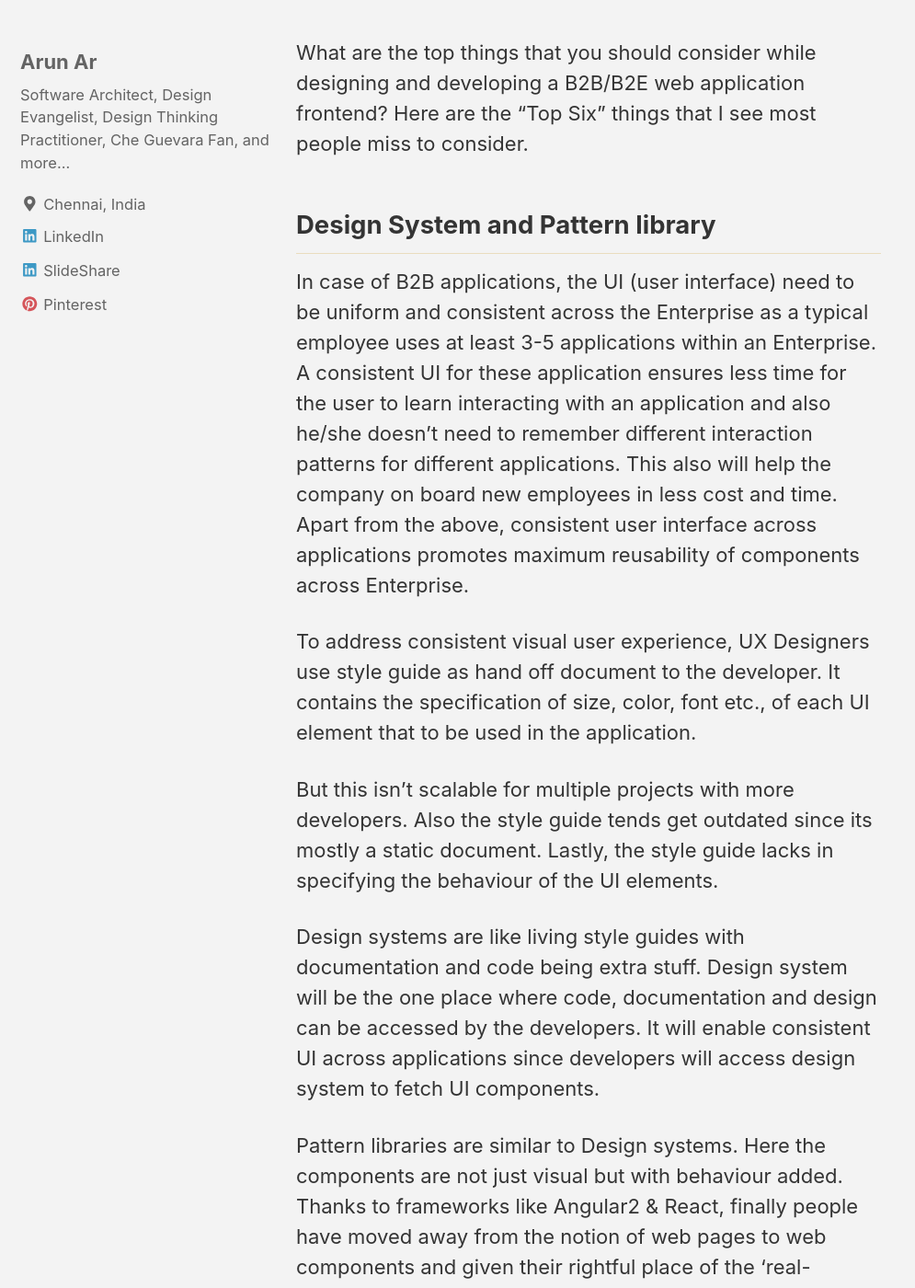
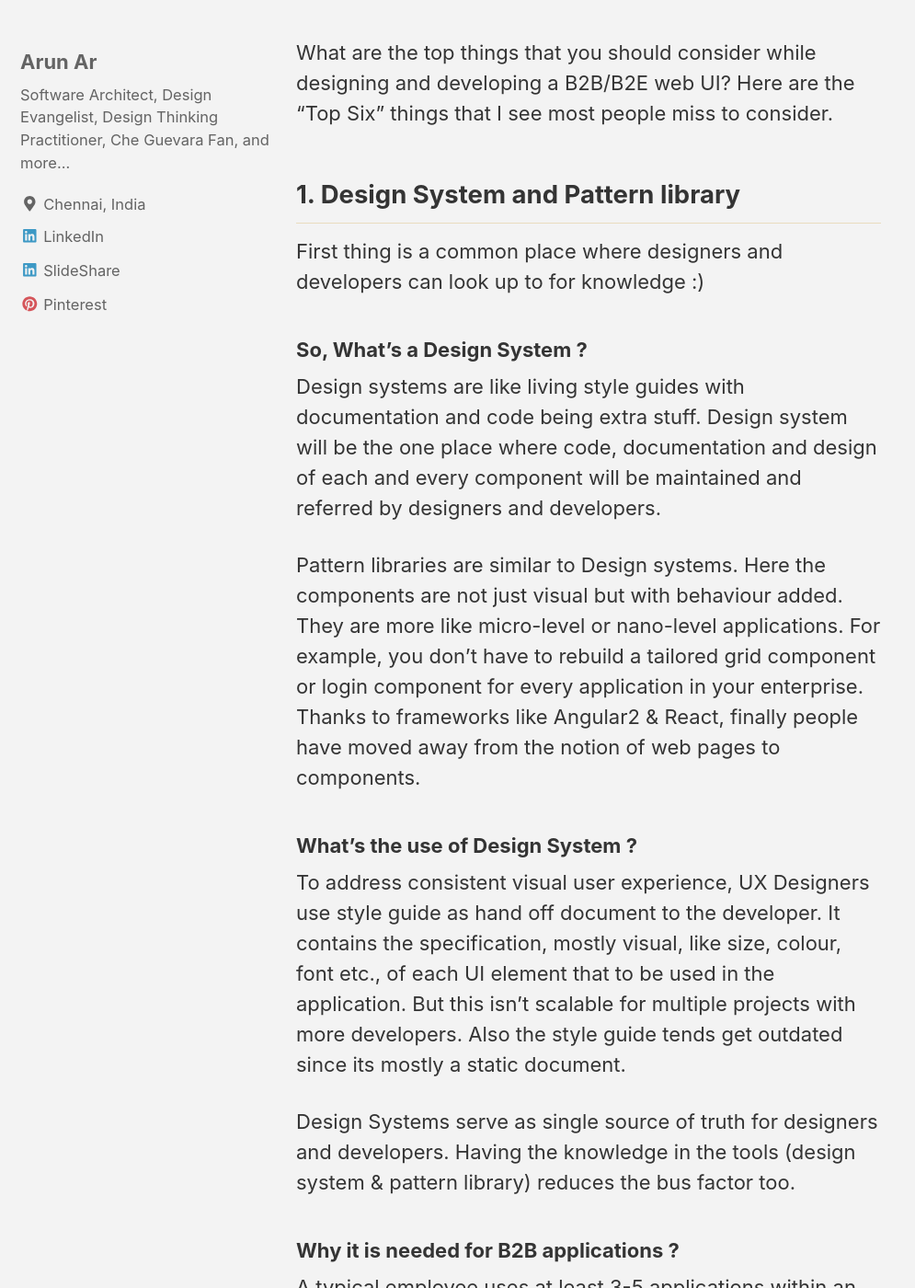
Before and after one commit to arun-ar/arun-ar.github.io, a Jekyll site: the page built from _posts/2018-07-26-6-things-to-build-better-b2b-web-ui.markdown, in a window 1280 px wide and 1400 px high, scrolled down 393 px. Shown: the whole window at 92% size, without its empty margins (0-995 px from the left). Built offline with Jekyll 4.4.1, drawn with Linux system fonts in a browser that asks for light colours; nearby versions of some CDN libraries; some of the changed text lies outside the part shown.

Commit message:
second draft of sceond article

```diff
--- a/_posts/2018-07-19-first-post.markdown
+++ b/_posts/2018-07-19-first-post.markdown
@@ -7,6 +7,7 @@ header:
   caption: "Photo by [Joakim Honkasalo](https://unsplash.com/@jhonkasalo) on [**Unsplash**](https://unsplash.com)"
 date:   2018-07-19 22:34:07 +0530
 tags: people design-patterns  christopher-alexander
+categories: people design
 ---
 
 
--- a/_posts/2018-07-26-6-things-to-build-better-b2b-web-ui.markdown
+++ b/_posts/2018-07-26-6-things-to-build-better-b2b-web-ui.markdown
@@ -7,25 +7,30 @@ header:
   caption: "Photo by [Annie Spratt](https://unsplash.com/@anniespratt) on [**Unsplash**](https://unsplash.com)"
 date:   2018-08-03 00:21:07 +0530
 tags: b2b development tricks
-categories: technology
+categories: technology design
 ---
 
 
-What are the top things that you should consider while designing and developing a B2B/B2E web application frontend? Here are the "Top Six" things that I see most people miss to consider.
+What are the top things that you should consider while designing and developing a B2B/B2E web UI? Here are the "Top Six" things that I see most people miss to consider.
 
-## Design System and Pattern library
+## 1. Design System and Pattern library
 
-In case of B2B applications, the UI (user interface) need to be uniform and consistent across the Enterprise as a typical employee uses at least 3-5 applications within an Enterprise. A consistent UI for these application ensures less time for the user to learn interacting with an application and also he/she doesn't need to remember different interaction patterns for different applications. This also will help the company on board new employees in less cost and time. Apart from the above, consistent user interface across applications promotes maximum reusability of components across Enterprise.
+First thing is a common place where designers and developers can look up to for knowledge :)
 
-To address consistent visual user experience, UX Designers use style guide as hand off document to the developer. It contains the specification of size, color, font etc., of each UI element that to be used in the application.
+###  So, What's a Design System ?
+Design systems are like living style guides with documentation and code being extra stuff. Design system will be the one place where code, documentation and design of each and every component will be maintained and referred by designers and developers.
 
-But this isn't scalable for multiple projects with more developers. Also the style guide tends get outdated since its mostly a static document. Lastly, the style guide lacks in specifying the behaviour of the UI elements.
+Pattern libraries are similar to Design systems. Here the components are not just visual but with behaviour added. They are more like micro-level or nano-level applications. For example, you don't have to rebuild a tailored grid component or login component for every application in your enterprise. Thanks to frameworks like Angular2 & React, finally people have moved away from the notion of web pages to components.
 
-Design systems are like living style guides with documentation and code being extra stuff. Design system will be the one place where code, documentation and design can be accessed by the developers. It will enable consistent UI across applications since developers will access design system to fetch UI components.
+###  What's the use of Design System ?
+To address consistent visual user experience, UX Designers use style guide as hand off document to the developer. It contains the specification, mostly visual, like size, colour, font etc., of each UI element that to be used in the application. But this isn't scalable for multiple projects with more developers. Also the style guide tends get outdated since its mostly a static document.
 
-Pattern libraries are similar to Design systems. Here the components are not just visual but with behaviour added. Thanks to frameworks like Angular2 & React, finally people have moved away from the notion of web pages to web components and given their rightful place of the 'real-building-block' of a web application.
+Design Systems serve as single source of truth for designers and developers. Having the knowledge in the tools (design system & pattern library) reduces the bus factor too.
 
-## Not just Performance but Endurance
+###  Why it is needed for B2B applications ?
+A typical employee uses at least 3-5 applications within an Enterprise. A consistent UI for these application ensures less time for the user to learn and interact with the application as he/she doesn't need to remember different interaction patterns for different applications. This will also help the Enterprise to onboard new employees in less time. Apart from the above, a consistent user interface across applications promotes maximum reusability of components across Enterprise via Design systems and pattern libraries.
+
+## 2. Not just Performance but Endurance
 
 B2B applications are used 6 to 8 hours a day so it is very important how much the frontend can endure?
 
```
Also changed, not shown: other parts of _posts/2018-07-26-6-things-to-build-better-b2b-web-ui.markdown (+4 -4 lines).
